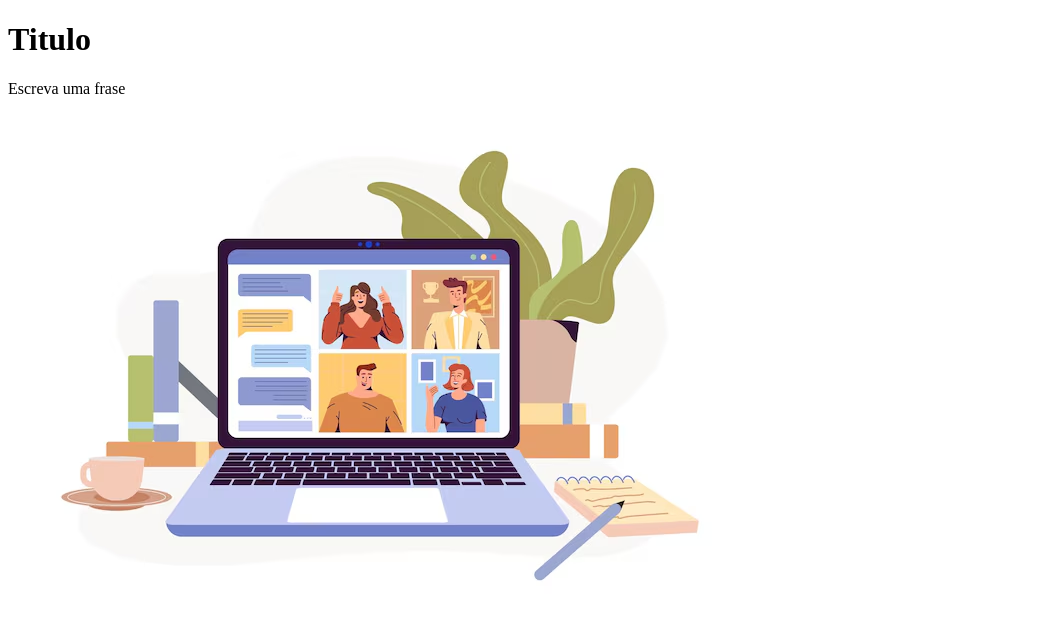
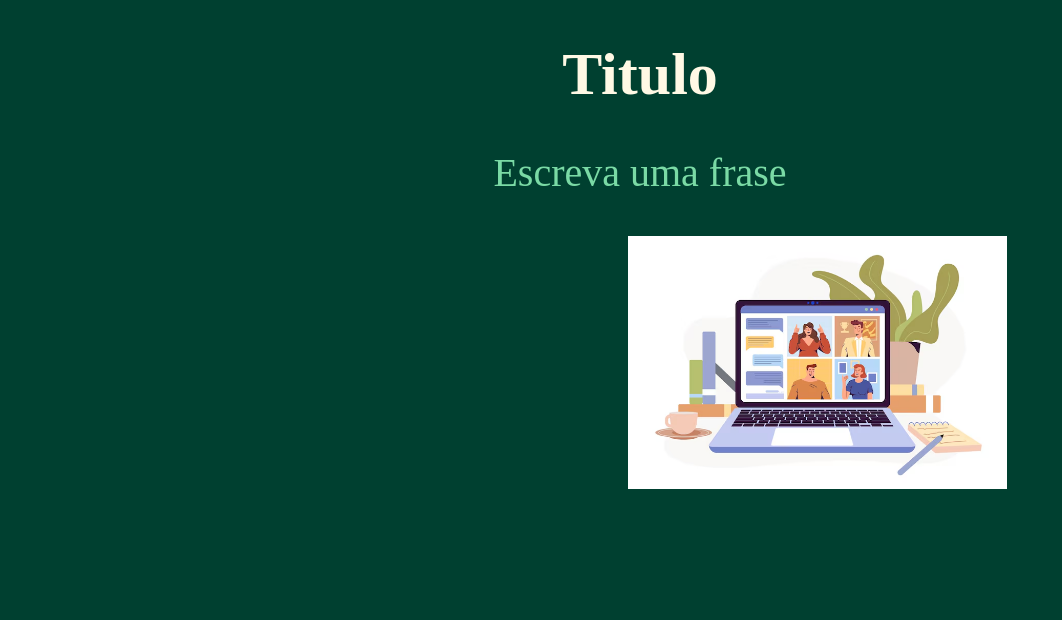
Before and after one commit to Ferfkm/Projeto-1A, a plain HTML site: page index.html in a window 1280 px wide. Shown: the whole page, without its empty margins (0-1062 px from the left). Drawn offline with Linux system fonts and the light colour scheme.

Commit message:
aula 04.08

```diff
--- a/index.html
+++ b/index.html
@@ -4,6 +4,7 @@
     <meta charset="UTF-8">
     <meta name="viewport" content="width=device-width, initial-scale=1.0">
     <title>Projeto 1A</title>
+    <link rel="stylesheet" href="style.css">
 </head>
 <body>
     <h1>Titulo</h1>
--- /dev/null
+++ b/style.css
@@ -0,0 +1,17 @@
+body{
+    background-color: #004030;
+}
+h1{
+    color:#FFF9E5;
+    text-align: center;
+    font-size: 60px;
+}
+p{
+    color: #7ADAA5;
+    text-align: center;
+    font-size: 40px;
+}
+img{
+    width: 30%;
+    margin-left: 620px;
+}
```
